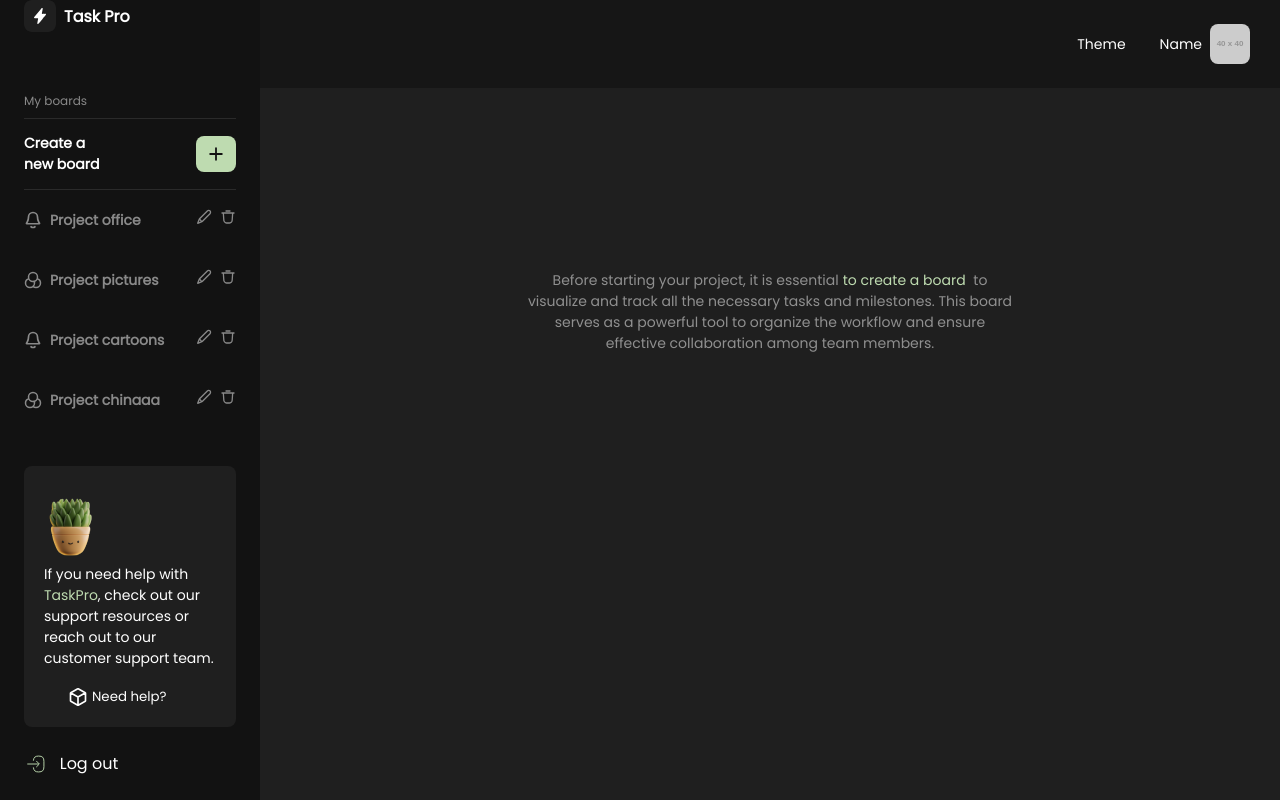
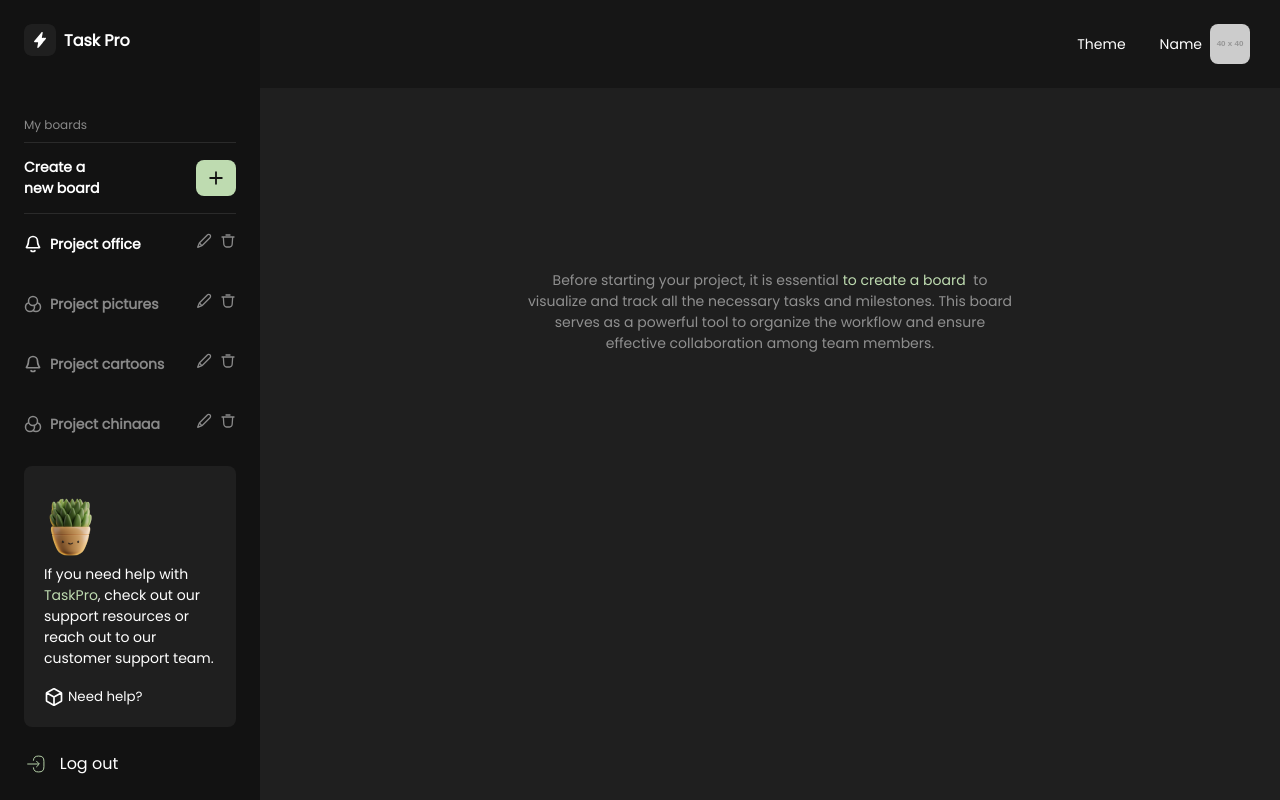
Before and after one commit to nazinamari/TaskPro, a React (Vite) app: page /home in a window 1280 px wide. In both pictures the pointer is over the element 130 px from the left and 220 px from the top of the page. Built offline with nearby package versions, Linux system fonts and the light colour scheme.

Commit message:
upd sidebar

```diff
--- a/src/components/BoardCard/BoardCard.module.css
+++ b/src/components/BoardCard/BoardCard.module.css
@@ -13,7 +13,16 @@
   cursor: pointer;
   padding-left: 24px;
   padding-right: 24px;
+  transition: color 250ms cubic-bezier(0.4, 0, 0.2, 1);
 }
+.container:hover {
+  color: #fff;
+}
+.container:hover .icon {
+  --color2: #fff;
+  --color1: #fff;
+}
+
 .wrapper {
   display: flex;
   align-items: center;
--- a/src/components/BoardNavigation/BoardNavigation.jsx
+++ b/src/components/BoardNavigation/BoardNavigation.jsx
@@ -1,5 +1,5 @@
 import BoardCard from "../BoardCard/BoardCard";
-import { useState } from "react";
+import { useState, useCallback } from "react";
 import css from "./BoardNavigation.module.css";
 import clsx from "clsx";
 
@@ -20,8 +20,8 @@ export default function BoardNavigation() {
 
   const handleBoardClick = (id) => {
     setActiveBoard(id);
+    console.log(id);
   };
-
   return (
     <nav className={css.nav}>
       <ul className={css.list}>
--- a/src/components/LogoComponent/LogoComponent.module.css
+++ b/src/components/LogoComponent/LogoComponent.module.css
@@ -9,4 +9,5 @@
   margin-bottom: 60px;
   gap: 8px;
   margin-left: 24px;
+  margin-top: 24px;
 }
--- a/src/components/SideBar/SideBar.jsx
+++ b/src/components/SideBar/SideBar.jsx
@@ -18,7 +18,7 @@ export default function SideBar() {
 
   return (
     <>
-      {isOpenCreateModal && <p>MODAL WINDOW</p>}
+      {isOpenCreateModal && alert("add task")}
       {isOpenHelpModal && <NeedHelpModal />}
       <aside className={css.container}>
         <LogoComponent />
--- a/src/components/SideBar/SideBar.module.css
+++ b/src/components/SideBar/SideBar.module.css
@@ -47,6 +47,10 @@
   cursor: pointer;
   font-size: 16px;
   line-height: 0;
+  transition: background-color 250ms cubic-bezier(0.4, 0, 0.2, 1);
+}
+.addBtn:hover {
+  background-color: #9dc888;
 }
 
 .helpWrapper {
@@ -84,7 +88,6 @@
   gap: 4px;
   align-items: center;
   justify-content: center;
-  margin-left: 24px;
 }
 
 .logoutBtn {
@@ -103,6 +106,7 @@
   font-weight: 500;
   margin-left: 24px;
   margin-bottom: 24px;
+  transition: color 250ms cubic-bezier(0.4, 0, 0.2, 1);
 }
 
 .text {
@@ -118,3 +122,12 @@
 .logoutIcon {
   stroke: #ffffff;
 }
+.helpIcon {
+  transition: color 250ms cubic-bezier(0.4, 0, 0.2, 1);
+}
+.helpBtn:hover .helpIcon {
+  --color1: #9dc888;
+}
+.logoutBtn:hover .logoutIcon {
+  --color2: #9dc888;
+}
```
